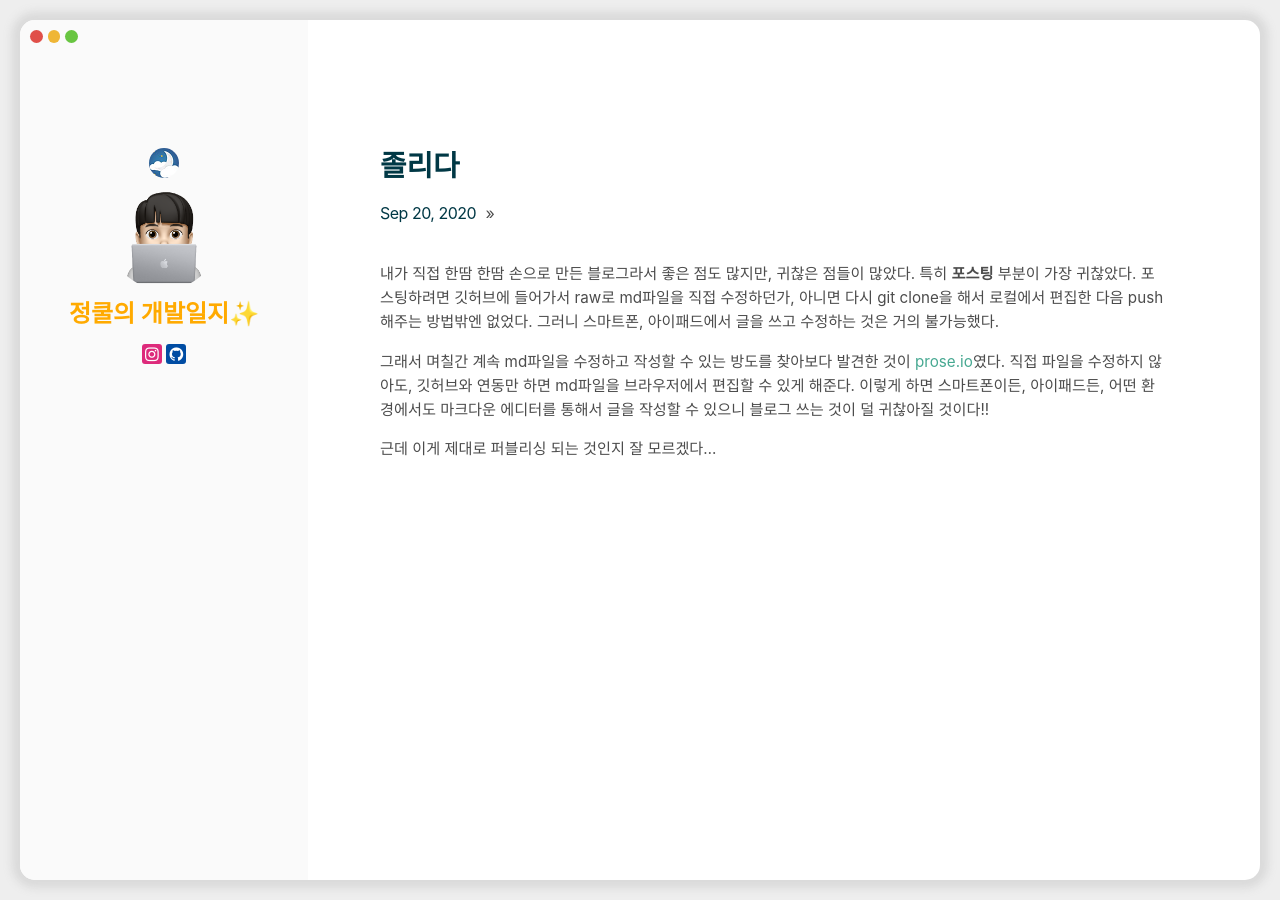
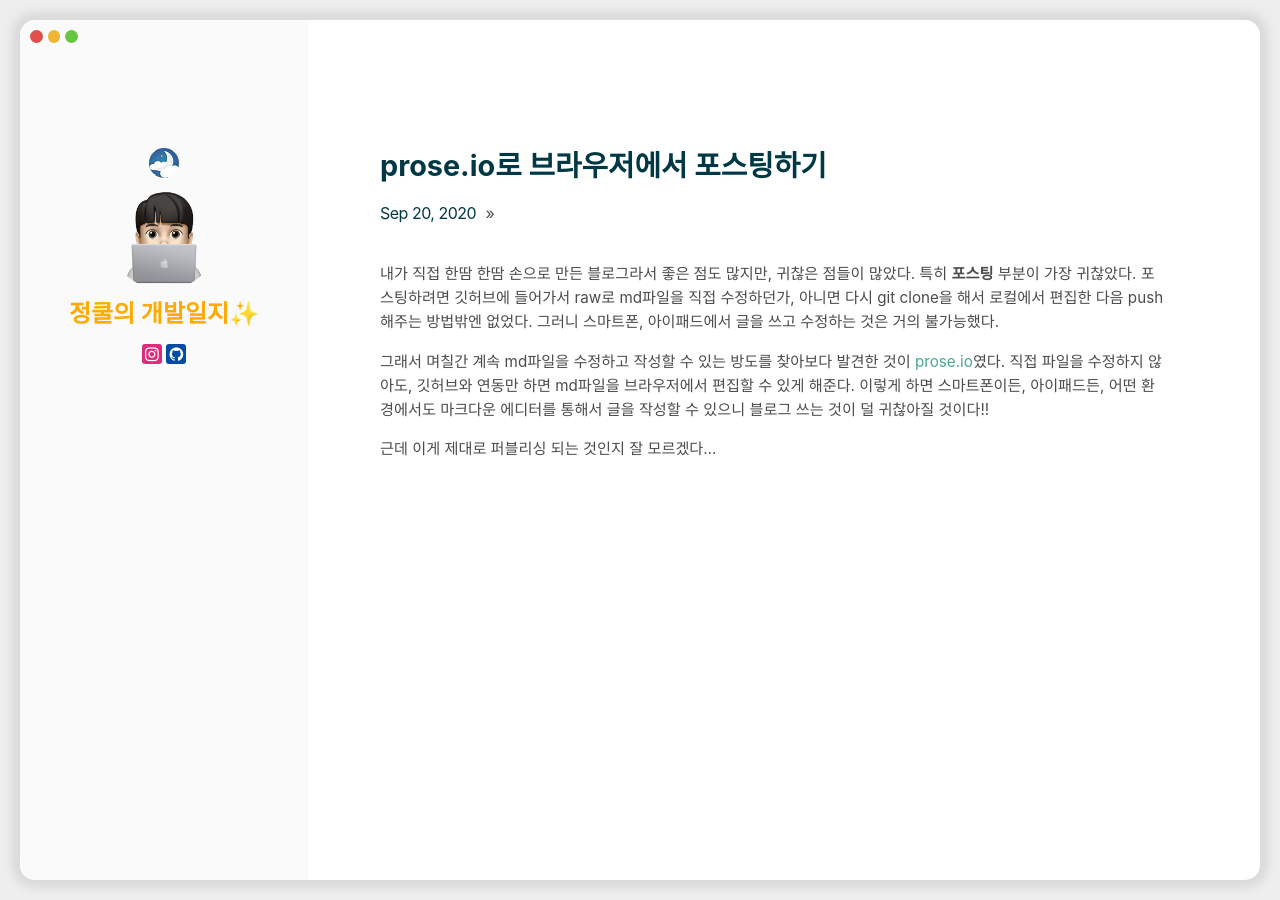
Before and after one commit to sebastianrcnt/sebastianrcnt.github.io, a Jekyll site: the page built from _posts/2020-09-20-t11.md, in a window 1280 px wide. Built offline with Jekyll 4.4.1, drawn with Linux system fonts in a browser that asks for light colours; some web fonts are replaced.

Commit message:
Update 2020-09-20-t11.md

```diff
--- a/_posts/2020-09-20-t11.md
+++ b/_posts/2020-09-20-t11.md
@@ -1,5 +1,5 @@
 ---
-title: 졸리다
+title: prose.io로 브라우저에서 포스팅하기
 published: true
 ---
 
```
